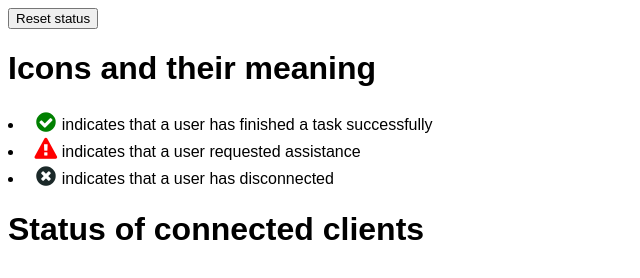
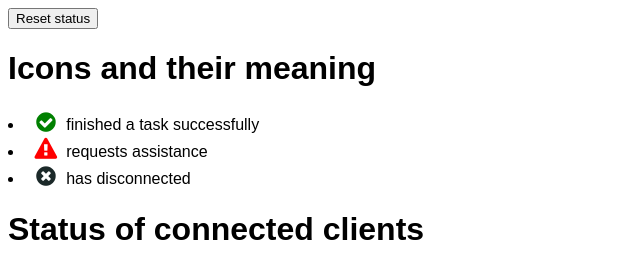
Before and after one commit to MariaTheCoder/WebSocketPresentation, a website: page public/presenter.html in a window 1280 px wide. Shown: the whole page, without its empty margins (0-640 px from the left). Drawn offline with nearby package versions, Linux system fonts and the light colour scheme; no server answers.

Commit message:
format files

```diff
--- a/public/clients.js
+++ b/public/clients.js
@@ -6,11 +6,11 @@ const displayClient = document.getElementById("displayConnectedUser");
 document.getElementById("submit_btn").addEventListener("click", () => {
   displayClient.innerHTML = "";
 
-  if(document.getElementById("name_input").value === "") alert("Please type in a name before submitting");
+  if (document.getElementById("name_input").value === "") alert("Please type in a name before submitting");
 
   const name = document.getElementById("name_input").value;
 
-  if(document.getElementById("submit_btn").innerText === 'Submit') {
+  if (document.getElementById("submit_btn").innerText === 'Submit') {
     // change text of button upon submitted name
     document.getElementById("submit_btn").innerText = 'Change name';
   };
--- a/public/presenter.html
+++ b/public/presenter.html
@@ -1,5 +1,6 @@
 <!DOCTYPE html>
 <html lang="en">
+
 <head>
   <meta charset="UTF-8" />
   <meta http-equiv="X-UA-Compatible" content="IE=edge" />
@@ -10,15 +11,22 @@
   <script defer src="presenter.js"></script>
   <script src="http://localhost:3000/socket.io/socket.io.js"></script>
 </head>
+
 <body>
   <button id="reset" class="buttons">Reset status</button>
   <div class="container">
     <h1>Icons and their meaning</h1>
     <div class="icon-container">
       <div class="status-icon-container">
-          <li><i class="icon-ok-circled"></i><p> indicates that a user has finished a task successfully</p></li>
-          <li><i class="icon-attention"></i><p> indicates that a user requested assistance</p></li>
-          <li><i class="icon-cancel-circled"></i><p> indicates that a user has disconnected</p></li>
+        <li><i class="icon-ok-circled"></i>
+          <p> finished a task successfully</p>
+        </li>
+        <li><i class="icon-attention"></i>
+          <p> requests assistance</p>
+        </li>
+        <li><i class="icon-cancel-circled"></i>
+          <p> has disconnected</p>
+        </li>
       </div>
     </div>
   </div>
@@ -31,4 +39,5 @@
     <ul id="client_status"></ul>
   </div>
 </body>
+
 </html>
--- a/public/presenter.js
+++ b/public/presenter.js
@@ -77,13 +77,13 @@ function updateClientStatus(data) {
   for (let i = 0; i < data.length; i++) {
     const statusUpdate = document.createElement("li");
 
-    if(data[i].disconnect === true) {
+    if (data[i].disconnect === true) {
       statusUpdate.innerHTML = '<i class="icon-cancel-circled"></i>' + data[i].name + '<p>&nbsp;has disconnected</p>'
       listOfClientStatus.appendChild(statusUpdate);
-    } else if(data[i].help === true) {
+    } else if (data[i].help === true) {
       statusUpdate.innerHTML = '<i class="icon-attention"></i>' + data[i].name + '<p>&nbsp;needs help</p>'
       listOfClientStatus.appendChild(statusUpdate);
-    } else if(data[i].help === false) {
+    } else if (data[i].help === false) {
       statusUpdate.innerHTML = '<i class="icon-ok-circled"></i>' + data[i].name + '<p>&nbsp;finished the task successfully</p>'
       listOfClientStatus.appendChild(statusUpdate);
     } else {
```
Also changed, not shown: public/clients.html (+3 -0 lines). Lines whose indentation alone changed are shown as unchanged.
